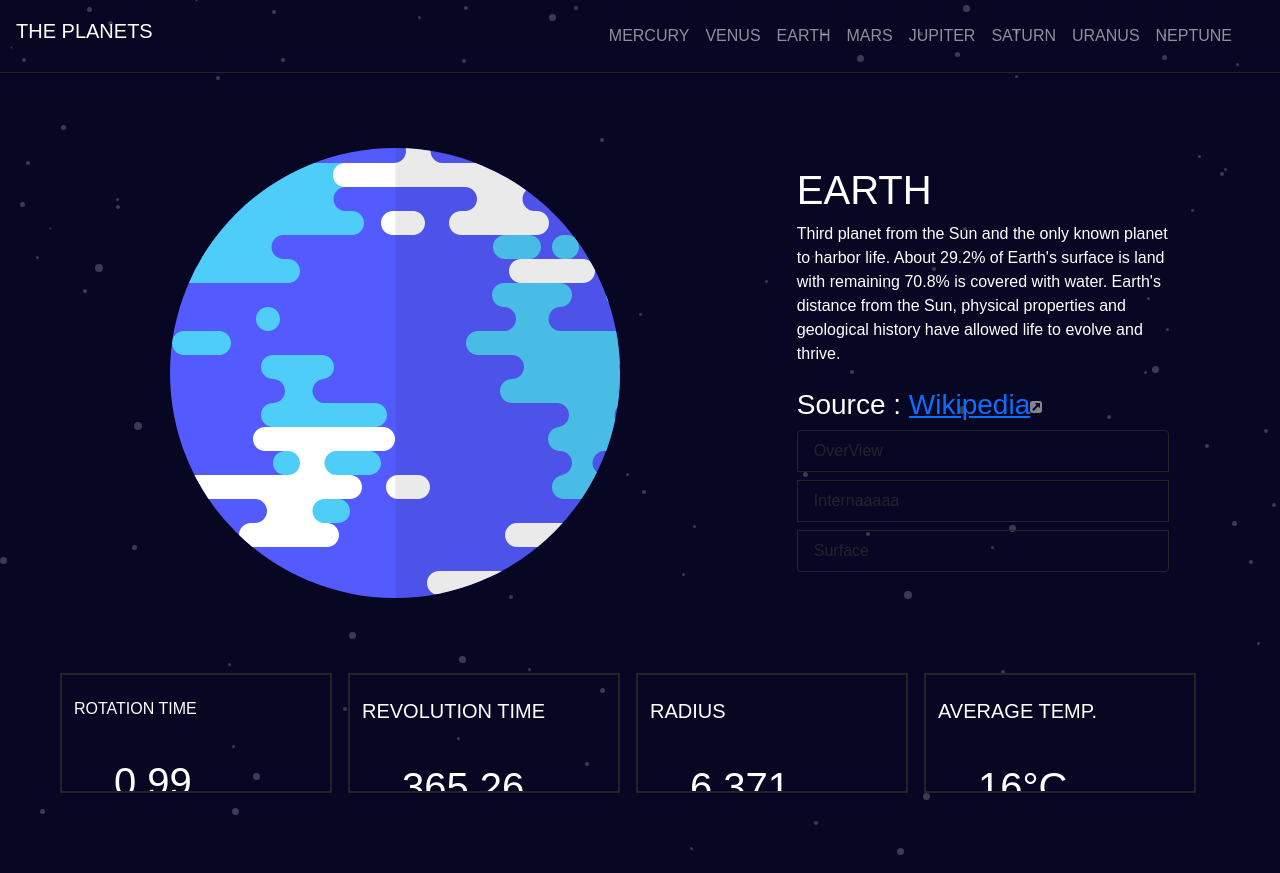
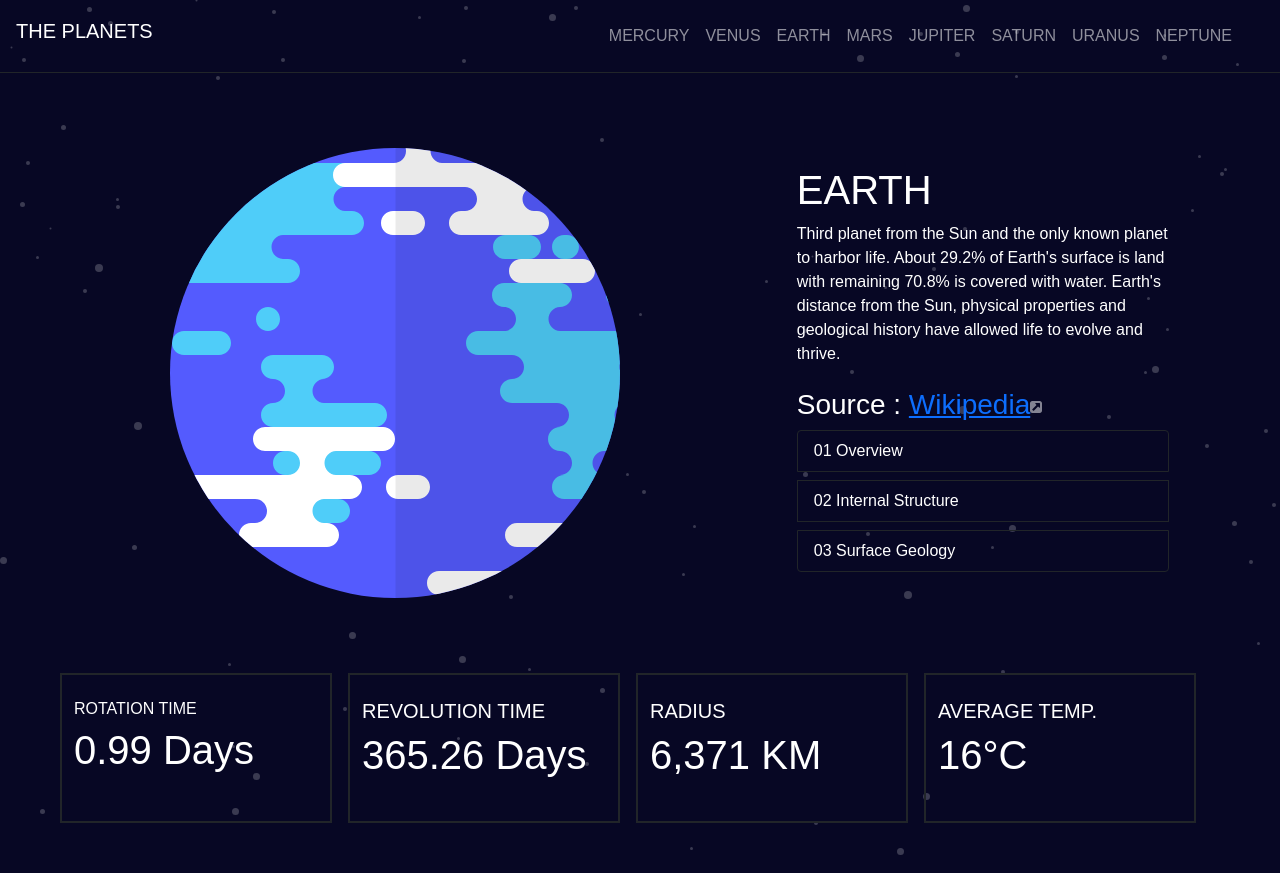
Before and after one commit to Nmelms/planets, a React (Create React App) app: page / in a window 1280 px wide. Built offline with nearby package versions, Linux system fonts and the light colour scheme.

Commit message:
fixed spelling and added numbered overview items

```diff
--- a/package.json
+++ b/package.json
@@ -1,5 +1,4 @@
 {
-  "homepage": "http://nmelms.github.io/planets",
   "name": "planets",
   "version": "0.1.0",
   "private": true,
--- a/src/components/Earth.js
+++ b/src/components/Earth.js
@@ -61,9 +61,9 @@ export default function Earth() {
             <img  src={srcIcon} />
         </h3>
         <ListGroup className="h-25 list w-100">
-          <ListGroup.Item  className=" border-top border-dark bg-transparent listItem mb-2" action onClick={() => setDes(info.overview)}>OverView</ListGroup.Item>
-          <ListGroup.Item  className=" border-top border-dark bg-transparent listItem mb-2" action onClick={() => setDes(info.internal)}>Internaaaaa</ListGroup.Item>
-          <ListGroup.Item  className=" border-top border-dark bg-transparent listItem mb-2" action onClick={() => setDes(info.surface)}>Surface</ListGroup.Item>
+          <ListGroup.Item  className=" border-top border-dark bg-transparent listItem mb-2" action onClick={() => setDes(info.overview)}>01 Overview</ListGroup.Item>
+          <ListGroup.Item  className=" border-top border-dark bg-transparent listItem mb-2" action onClick={() => setDes(info.internal)}>02 Internal Structure</ListGroup.Item>
+          <ListGroup.Item  className=" border-top border-dark bg-transparent listItem mb-2" action onClick={() => setDes(info.surface)}>03 Surface Geology</ListGroup.Item>
         </ListGroup>
 
         </div>
--- a/src/components/Jupiter.js
+++ b/src/components/Jupiter.js
@@ -59,9 +59,9 @@ export default function Jupiter() {
             <img  src={srcIcon} />
         </h3>
         <ListGroup className="h-25 list w-100">
-          <ListGroup.Item  className=" border-top border-dark bg-transparent listItem mb-2" action onClick={() => setDes(info.overview)}>OverView</ListGroup.Item>
-          <ListGroup.Item  className=" border-top border-dark bg-transparent listItem mb-2" action onClick={() => setDes(info.internal)}>Internaaaaa</ListGroup.Item>
-          <ListGroup.Item  className=" border-top border-dark bg-transparent listItem mb-2" action onClick={() => setDes(info.surface)}>Surface</ListGroup.Item>
+          <ListGroup.Item  className=" border-top border-dark bg-transparent listItem mb-2" action onClick={() => setDes(info.overview)}>01 Overview</ListGroup.Item>
+          <ListGroup.Item  className=" border-top border-dark bg-transparent listItem mb-2" action onClick={() => setDes(info.internal)}>02 Internal Structure</ListGroup.Item>
+          <ListGroup.Item  className=" border-top border-dark bg-transparent listItem mb-2" action onClick={() => setDes(info.surface)}>03 Surface Geology</ListGroup.Item>
         </ListGroup>
 
         </div>
--- a/src/components/Mars.js
+++ b/src/components/Mars.js
@@ -60,9 +60,9 @@ export default function Mars() {
             <img  src={srcIcon} />
         </h3>
         <ListGroup className="h-25 list w-100">
-          <ListGroup.Item  className=" border-top border-dark bg-transparent listItem mb-2" action onClick={() => setDes(info.overview)}>OverView</ListGroup.Item>
-          <ListGroup.Item  className=" border-top border-dark bg-transparent listItem mb-2" action onClick={() => setDes(info.internal)}>Internaaaaa</ListGroup.Item>
-          <ListGroup.Item  className=" border-top border-dark bg-transparent listItem mb-2" action onClick={() => setDes(info.surface)}>Surface</ListGroup.Item>
+          <ListGroup.Item  className=" border-top border-dark bg-transparent listItem mb-2" action onClick={() => setDes(info.overview)}>01 Overview</ListGroup.Item>
+          <ListGroup.Item  className=" border-top border-dark bg-transparent listItem mb-2" action onClick={() => setDes(info.internal)}>02 Internal Structure</ListGroup.Item>
+          <ListGroup.Item  className=" border-top border-dark bg-transparent listItem mb-2" action onClick={() => setDes(info.surface)}>03 Surface Geology</ListGroup.Item>
         </ListGroup>
 
         </div>
--- a/src/components/Mercury.js
+++ b/src/components/Mercury.js
@@ -60,9 +60,9 @@ export default function Mercury() {
             <img  src={srcIcon} />
         </h3>
         <ListGroup className="h-25 list w-100">
-          <ListGroup.Item  className=" border-top border-dark bg-transparent listItem mb-2" action onClick={() => setDes(info.overview)}>OverView</ListGroup.Item>
-          <ListGroup.Item  className=" border-top border-dark bg-transparent listItem mb-2" action onClick={() => setDes(info.internal)}>Internaaaaa</ListGroup.Item>
-          <ListGroup.Item  className=" border-top border-dark bg-transparent listItem mb-2" action onClick={() => setDes(info.surface)}>Surface</ListGroup.Item>
+          <ListGroup.Item  className=" border-top border-dark bg-transparent listItem mb-2" action onClick={() => setDes(info.overview)}>01 Overview</ListGroup.Item>
+          <ListGroup.Item  className=" border-top border-dark bg-transparent listItem mb-2" action onClick={() => setDes(info.internal)}>02 Internal Structure</ListGroup.Item>
+          <ListGroup.Item  className=" border-top border-dark bg-transparent listItem mb-2" action onClick={() => setDes(info.surface)}>03 Surface Geology</ListGroup.Item>
         </ListGroup>
 
         </div>
--- a/src/components/NavBar.js
+++ b/src/components/NavBar.js
@@ -10,7 +10,7 @@ export default function NavBar() {
       <Navbar variant="dark" className="p-3 bg-transparent border-dark border-bottom"  >
         <Row className="navBar" className="w-100">
           <Col className="pl-5">
-          <Navbar.Brand className="ml-2" href="#home">THE PLANETS</Navbar.Brand>
+          <Navbar.Brand className="ml-2" href="/">THE PLANETS</Navbar.Brand>
           </Col>
           <Col className="d-flex justify-content-end" >
             <Nav className=" d-flex">
--- a/src/components/Neptune.js
+++ b/src/components/Neptune.js
@@ -59,9 +59,9 @@ export default function Neptune() {
             <img  src={srcIcon} />
         </h3>
         <ListGroup className="h-25 list w-100">
-          <ListGroup.Item  className=" border-top border-dark bg-transparent listItem mb-2" action onClick={() => setDes(info.overview)}>OverView</ListGroup.Item>
-          <ListGroup.Item  className=" border-top border-dark bg-transparent listItem mb-2" action onClick={() => setDes(info.internal)}>Internaaaaa</ListGroup.Item>
-          <ListGroup.Item  className=" border-top border-dark bg-transparent listItem mb-2" action onClick={() => setDes(info.surface)}>Surface</ListGroup.Item>
+          <ListGroup.Item  className=" border-top border-dark bg-transparent listItem mb-2" action onClick={() => setDes(info.overview)}>01 Overview</ListGroup.Item>
+          <ListGroup.Item  className=" border-top border-dark bg-transparent listItem mb-2" action onClick={() => setDes(info.internal)}>02 Internal Structure</ListGroup.Item>
+          <ListGroup.Item  className=" border-top border-dark bg-transparent listItem mb-2" action onClick={() => setDes(info.surface)}>03 Surface Geology</ListGroup.Item>
         </ListGroup>
 
         </div>
--- a/src/components/Saturn.js
+++ b/src/components/Saturn.js
@@ -61,9 +61,9 @@ export default function Venus() {
             <img  src={srcIcon} />
         </h3>
         <ListGroup className="h-25 list w-100">
-          <ListGroup.Item  className=" border-top border-dark bg-transparent listItem mb-2" action onClick={() => setDes(info.overview)}>OverView</ListGroup.Item>
-          <ListGroup.Item  className=" border-top border-dark bg-transparent listItem mb-2" action onClick={() => setDes(info.internal)}>Internaaaaa</ListGroup.Item>
-          <ListGroup.Item  className=" border-top border-dark bg-transparent listItem mb-2" action onClick={() => setDes(info.surface)}>Surface</ListGroup.Item>
+          <ListGroup.Item  className=" border-top border-dark bg-transparent listItem mb-2" action onClick={() => setDes(info.overview)}>01 Overview</ListGroup.Item>
+          <ListGroup.Item  className=" border-top border-dark bg-transparent listItem mb-2" action onClick={() => setDes(info.internal)}>02 Internal Structure</ListGroup.Item>
+          <ListGroup.Item  className=" border-top border-dark bg-transparent listItem mb-2" action onClick={() => setDes(info.surface)}>03 Surface Geology</ListGroup.Item>
         </ListGroup>
 
         </div>
--- a/src/components/Uranus.js
+++ b/src/components/Uranus.js
@@ -60,9 +60,9 @@ export default function Venus() {
             <img  src={srcIcon} />
         </h3>
         <ListGroup className="h-25 list w-100">
-          <ListGroup.Item  className=" border-top border-dark bg-transparent listItem mb-2" action onClick={() => setDes(info.overview)}>OverView</ListGroup.Item>
-          <ListGroup.Item  className=" border-top border-dark bg-transparent listItem mb-2" action onClick={() => setDes(info.internal)}>Internaaaaa</ListGroup.Item>
-          <ListGroup.Item  className=" border-top border-dark bg-transparent listItem mb-2" action onClick={() => setDes(info.surface)}>Surface</ListGroup.Item>
+          <ListGroup.Item  className=" border-top border-dark bg-transparent listItem mb-2" action onClick={() => setDes(info.overview)}>01 Overview</ListGroup.Item>
+          <ListGroup.Item  className=" border-top border-dark bg-transparent listItem mb-2" action onClick={() => setDes(info.internal)}>02 Internal Structure</ListGroup.Item>
+          <ListGroup.Item  className=" border-top border-dark bg-transparent listItem mb-2" action onClick={() => setDes(info.surface)}>03 Surface Geology</ListGroup.Item>
         </ListGroup>
 
         </div>
--- a/src/components/Venus.js
+++ b/src/components/Venus.js
@@ -60,9 +60,9 @@ export default function Venus() {
             <img  src={srcIcon} />
         </h3>
         <ListGroup className="h-25 list w-100">
-          <ListGroup.Item  className=" border-top border-dark bg-transparent listItem mb-2" action onClick={() => setDes(info.overview)}>OverView</ListGroup.Item>
-          <ListGroup.Item  className=" border-top border-dark bg-transparent listItem mb-2" action onClick={() => setDes(info.internal)}>Internaaaaa</ListGroup.Item>
-          <ListGroup.Item  className=" border-top border-dark bg-transparent listItem mb-2" action onClick={() => setDes(info.surface)}>Surface</ListGroup.Item>
+          <ListGroup.Item  className=" border-top border-dark bg-transparent listItem mb-2" action onClick={() => setDes(info.overview)}>01 Overview</ListGroup.Item>
+          <ListGroup.Item  className=" border-top border-dark bg-transparent listItem mb-2" action onClick={() => setDes(info.internal)}>02 Internal Structure</ListGroup.Item>
+          <ListGroup.Item  className=" border-top border-dark bg-transparent listItem mb-2" action onClick={() => setDes(info.surface)}>03 Surface Geology</ListGroup.Item>
         </ListGroup>
 
         </div>
--- a/src/index.css
+++ b/src/index.css
@@ -24,6 +24,9 @@ window{
   background-color: #2A2D80 !important;
 
 }
+.listItem{
+  color: white;
+}
 
 
 
@@ -35,19 +38,14 @@ code {
 .boxItem{
   border: 2px solid black;
   width: auto;
-  height: 60%;
-  overflow: hidden;
-  align-items: flex-start;
-}
-.boxItem h1{
-  margin: 1em;
+  height: 150px;
 
 }
-
 .bottomRow{
   display: flex;
-  align-items: flex-start;
-  overflow-y: hidden
+
+
+
 }
 .page{
   padding-left: 5%;
```
Also changed, not shown: 2 other files (tests, documents, lock files or other folders).
